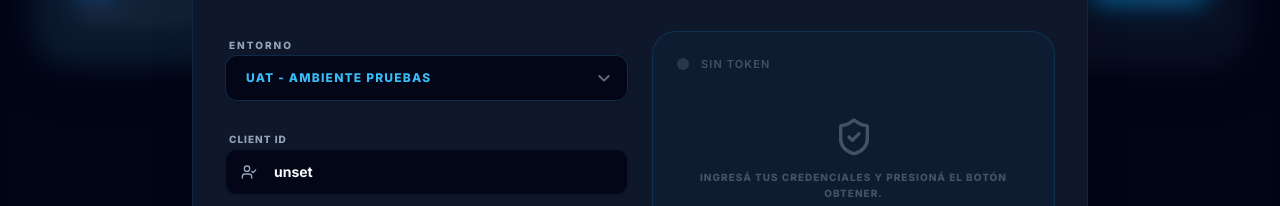
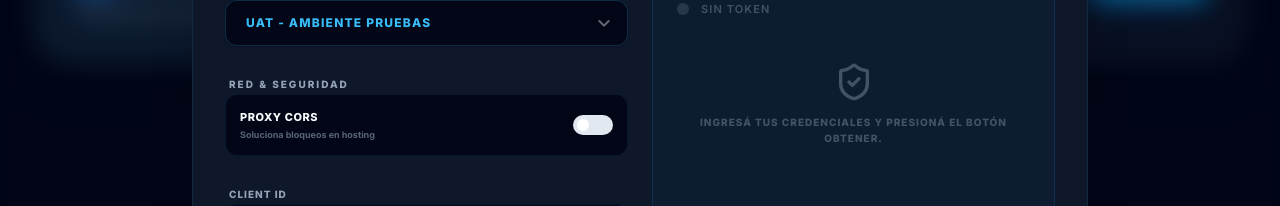
Before and after one commit to indigonet/Front-isv, a React (Vite) app: page /simulator in a window 1280 px wide. Both pictures are taken after a click on the button "TOKEN". Shown: the part 208-414 px from the top of the page. Built offline with nearby package versions, Linux system fonts and the light colour scheme; no server answers.

Commit message:
cambio de cors

```diff
--- a/src/simulator/AuthTokenModal.jsx
+++ b/src/simulator/AuthTokenModal.jsx
@@ -25,6 +25,8 @@ export default function AuthTokenModal({
   fetching,
   fetchToken,
   clearToken,
+  useProxy,
+  setUseProxy
 }) {
   const { t } = useLanguage();
   const prevFetching = useRef(fetching);
@@ -92,6 +94,25 @@ export default function AuthTokenModal({
                   </svg>
                 </div>
               </div>
+            </div>
+
+            {/* Proxy Toggle */}
+            <div className="space-y-3">
+              <label className="text-[10px] font-black text-text-secondary uppercase tracking-[0.2em] ml-1">
+                RED & SEGURIDAD
+              </label>
+              <label
+                className={`flex items-center justify-between p-3.5 bg-background border rounded-xl cursor-pointer transition-all select-none hover:bg-accent/5 ${useProxy ? 'border-accent/40 shadow-sm' : 'border-accent/10'}`}
+                onClick={() => setUseProxy(!useProxy)}
+              >
+                <div className="flex flex-col gap-0.5">
+                  <span className="text-[11px] font-black text-text-primary uppercase tracking-wider">Proxy CORS</span>
+                  <span className="text-[9px] font-bold text-text-secondary/60">Soluciona bloqueos en hosting</span>
+                </div>
+                <div className={`relative w-10 h-5 rounded-full transition-all duration-300 ${useProxy ? 'bg-accent shadow-lg shadow-accent/20' : 'bg-slate-200 dark:bg-slate-700'}`}>
+                  <div className={`absolute top-1 left-1 w-3 h-3 rounded-full bg-white transition-all transform duration-300 ${useProxy ? 'translate-x-5' : 'translate-x-0'}`} />
+                </div>
+              </label>
             </div>
 
             <div className="space-y-4">
--- a/src/simulator/SimulatorView.jsx
+++ b/src/simulator/SimulatorView.jsx
@@ -195,6 +195,11 @@ export default function SimulatorView({ onLog }) {
     if (onLog) onLog(`→ ${method} ${url}`, 'info');
 
     try {
+      let targetUrl = url;
+      if (auth.useProxy) {
+        targetUrl = `https://cors-anywhere.herokuapp.com/${targetUrl}`;
+      }
+
       const headers = {
         'Content-Type': 'application/json',
         'env': env,
@@ -213,7 +218,7 @@ export default function SimulatorView({ onLog }) {
       setAbortController(controller);
 
       const startTime = Date.now();
-      const res       = await fetch(url, options);
+      const res       = await fetch(targetUrl, options);
       const endTime   = Date.now();
 
       let data;
@@ -585,6 +590,8 @@ export default function SimulatorView({ onLog }) {
         fetching={auth.fetching}
         fetchToken={auth.fetchToken}
         clearToken={auth.clearToken}
+        useProxy={auth.useProxy}
+        setUseProxy={auth.setUseProxy}
       />
 
       <Modal
--- a/src/simulator/useSimulatorAuth.js
+++ b/src/simulator/useSimulatorAuth.js
@@ -14,6 +14,7 @@ export function useSimulatorAuth({ env, country = 'cl', onLog = () => {} }) {
   const [accessToken,  setAccessToken]  = useState(() => localStorage.getItem(`isv_auth_token_${country}`)        || '');
   const [showSecret,   setShowSecret]   = useState(false);
   const [fetching,     setFetching]     = useState(false);
+  const [useProxy,     setUseProxy]     = useState(() => localStorage.getItem('isv_auth_useProxy') === 'true');
 
   // When country changes, load the country-specific stored credentials
   useEffect(() => {
@@ -25,6 +26,7 @@ export function useSimulatorAuth({ env, country = 'cl', onLog = () => {} }) {
   // Auto-save credentials & token (Token only if explicitly needed, but for security we'll skip auto-save now)
   useEffect(() => { localStorage.setItem(`isv_auth_clientId_${country}`,     clientId); },     [clientId, country]);
   useEffect(() => { localStorage.setItem(`isv_auth_clientSecret_${country}`, clientSecret); }, [clientSecret, country]);
+  useEffect(() => { localStorage.setItem('isv_auth_useProxy', useProxy); }, [useProxy]);
   useEffect(() => {
     if (accessToken) {
       localStorage.setItem(`isv_auth_token_${country}`, accessToken);
@@ -52,7 +54,12 @@ export function useSimulatorAuth({ env, country = 'cl', onLog = () => {} }) {
     onLog(`Obteniendo Token de Acceso (${country.toUpperCase()})...`, 'info');
 
     try {
-      const tokenUrl = API_BASE[env] + (endpoint || 'auth');
+      let tokenUrl = API_BASE[env] + (endpoint || 'auth');
+
+      // Apply CORS Proxy if enabled
+      if (useProxy) {
+        tokenUrl = `https://cors-anywhere.herokuapp.com/${tokenUrl}`;
+      }
 
       let body;
       let headers = {
@@ -118,6 +125,7 @@ export function useSimulatorAuth({ env, country = 'cl', onLog = () => {} }) {
     accessToken,
     showSecret, setShowSecret,
     fetching, setFetching,
+    useProxy, setUseProxy,
     // actions
     fetchToken,
     clearToken,
```
